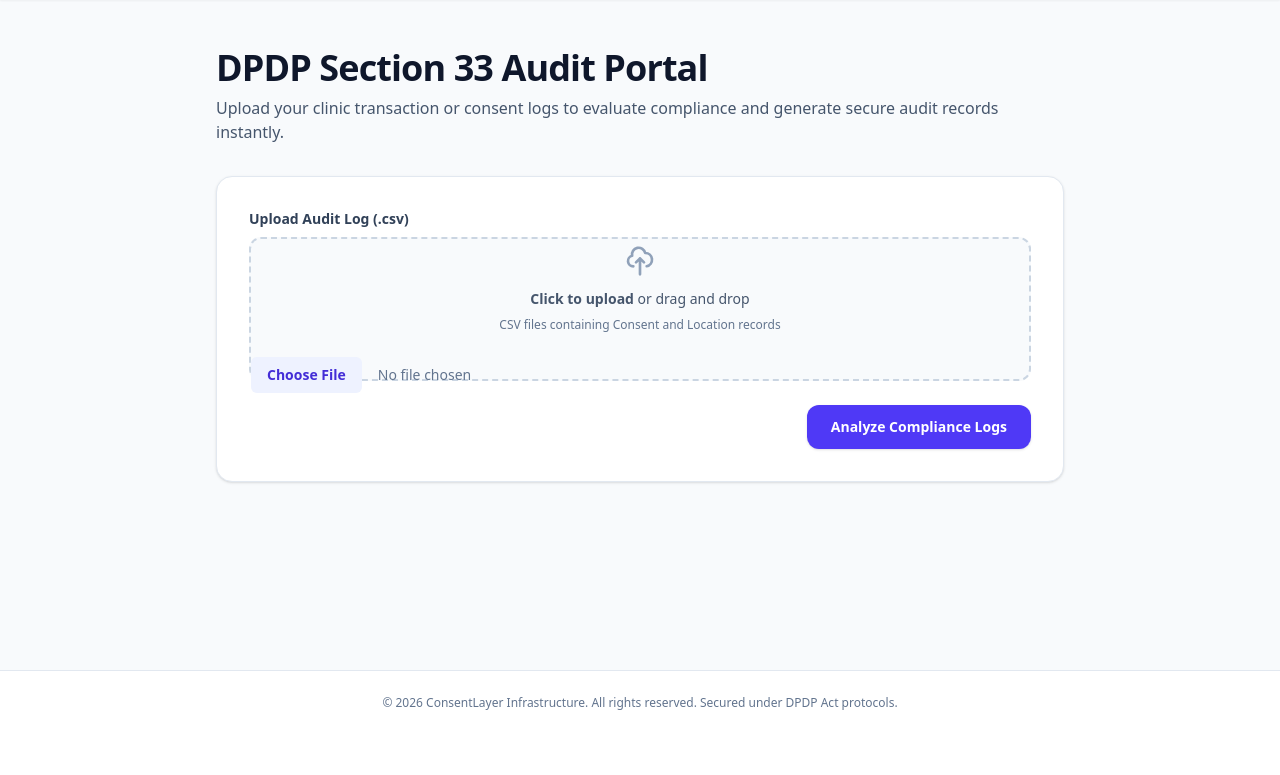
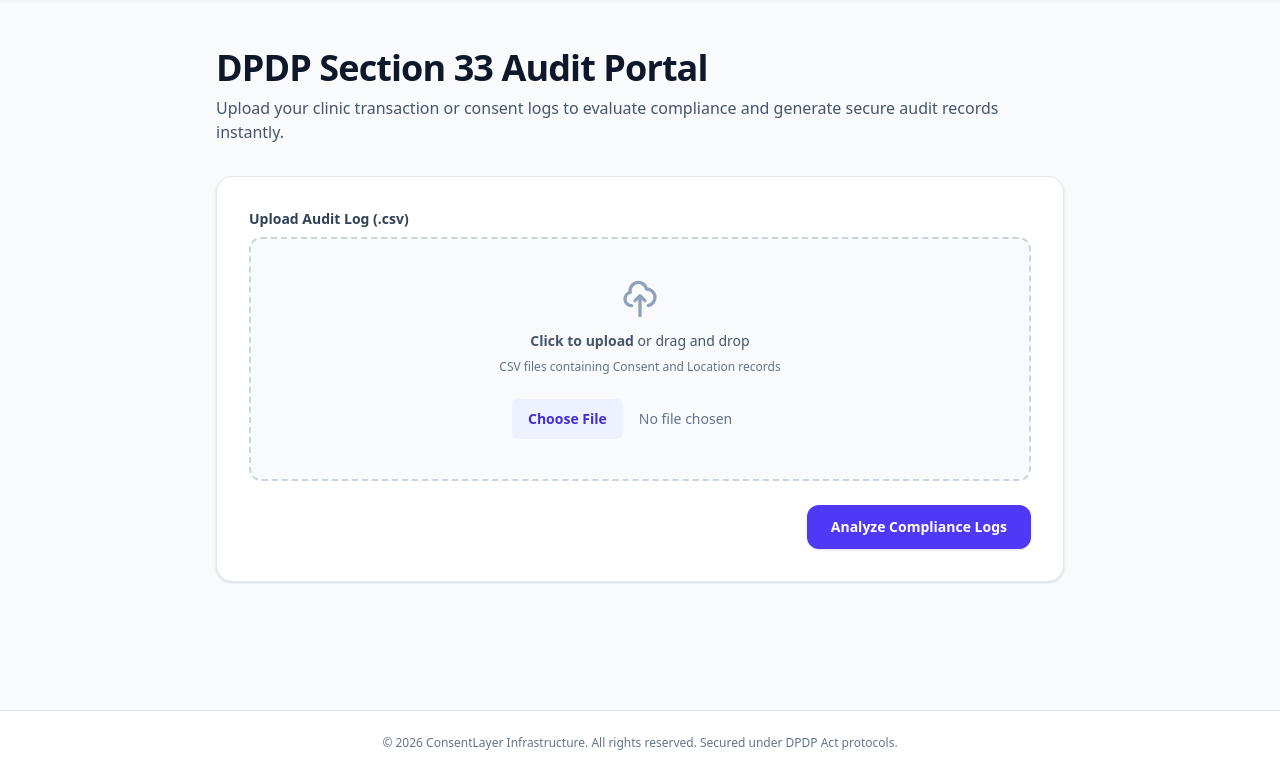
Before and after one commit to pratham-art-cell/dpdp-engine1, a FastAPI app: page / in a window 1280 px wide. Shown: the part 65-840 px from the top of the page. Before the commit the page ends 775 px from the top, so only its background shows below. Run offline with FastAPI, Linux system fonts and the light colour scheme; some libraries are stand-ins or nearby versions.

Commit message:
Fix file upload UI overlapping issue

```diff
--- a/templates/index.html
+++ b/templates/index.html
@@ -6,6 +6,8 @@
     <title>DPDP Compliance Engine | Clinical Audit Portal</title>
     <!-- Tailwind CSS CDN -->
     <script src="https://cdn.jsdelivr.net/npm/@tailwindcss/browser@4"></script>
+    <!-- HTMX CDN (Required for your form to work without page reloads) -->
+    <script src="https://unpkg.com/htmx.org@1.9.10"></script>
 </head>
 <body class="bg-slate-50 text-slate-900 font-sans antialiased min-h-screen flex flex-col justify-between">
 
@@ -52,13 +54,17 @@
                         Upload Audit Log (.csv)
                     </label>
                     <div class="flex items-center justify-center w-full">
-                        <label class="flex flex-col items-center justify-center w-full h-36 border-2 border-slate-300 border-dashed rounded-xl cursor-pointer bg-slate-50 hover:bg-slate-100 transition-colors">
-                            <div class="flex flex-col items-center justify-center pt-5 pb-6 px-4 text-center">
-                                <svg class="w-8 h-8 mb-3 text-slate-400" fill="none" stroke="currentColor" viewBox="0 0 24 24" xmlns="http://www.w3.org/2000/svg"><path stroke-linecap="round" stroke-linejoin="round" stroke-width="2" d="M7 16a4 4 0 01-.88-7.903A5 5 0 1115.9 6L16 6a5 5 0 011 9.9M15 13l-3-3m0 0l-3 3m3-3v12"></path></svg>
+                        <!-- Removed h-36, added py-10 for dynamic expansion -->
+                        <label class="flex flex-col items-center justify-center w-full py-10 border-2 border-slate-300 border-dashed rounded-xl cursor-pointer bg-slate-50 hover:bg-slate-100 transition-colors">
+                            <div class="flex flex-col items-center justify-center px-4 text-center">
+                                <svg class="w-10 h-10 mb-3 text-slate-400" fill="none" stroke="currentColor" viewBox="0 0 24 24" xmlns="http://www.w3.org/2000/svg"><path stroke-linecap="round" stroke-linejoin="round" stroke-width="2" d="M7 16a4 4 0 01-.88-7.903A5 5 0 1115.9 6L16 6a5 5 0 011 9.9M15 13l-3-3m0 0l-3 3m3-3v12"></path></svg>
                                 <p class="mb-2 text-sm text-slate-600"><span class="font-semibold">Click to upload</span> or drag and drop</p>
-                                <p class="text-xs text-slate-500">CSV files containing Consent and Location records</p>
+                                <!-- Added mb-6 to push the button down nicely -->
+                                <p class="text-xs text-slate-500 mb-6">CSV files containing Consent and Location records</p>
+
+                                <!-- Adjusted input field width so it doesn't break boundaries -->
+                                <input type="file" name="audit_file" accept=".csv" required class="block w-64 text-sm text-slate-500 file:mr-4 file:py-2.5 file:px-4 file:rounded-md file:border-0 file:text-sm file:font-semibold file:bg-indigo-50 file:text-indigo-700 hover:file:bg-indigo-100 cursor-pointer" />
                             </div>
-                            <input type="file" name="audit_file" accept=".csv" required class="block w-full text-sm text-slate-500 file:mr-4 file:py-2 file:px-4 file:rounded-md file:border-0 file:text-sm file:font-semibold file:bg-indigo-50 file:text-indigo-700 hover:file:bg-indigo-100 cursor-pointer" />
                         </label>
                     </div>
                 </div>
```
